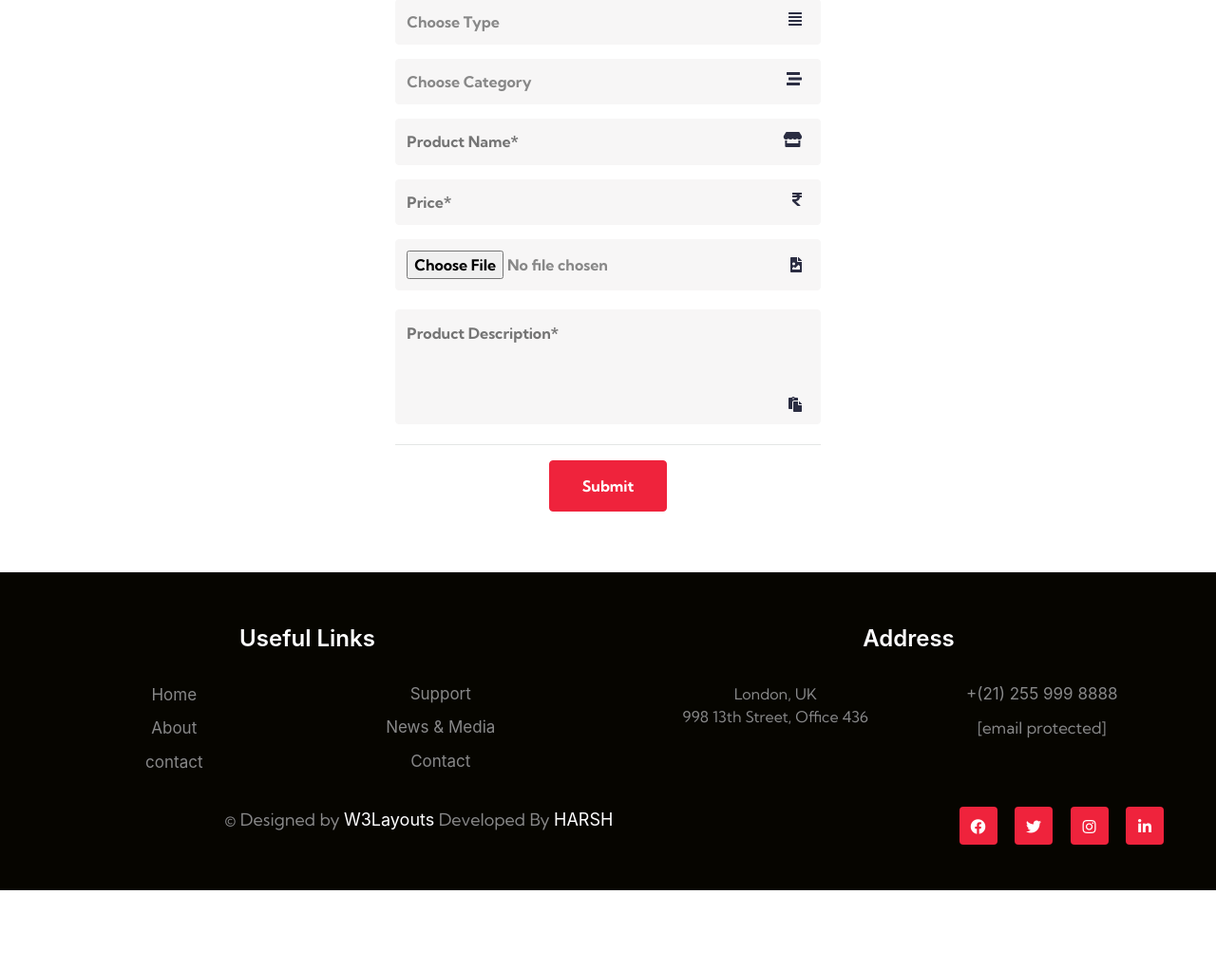
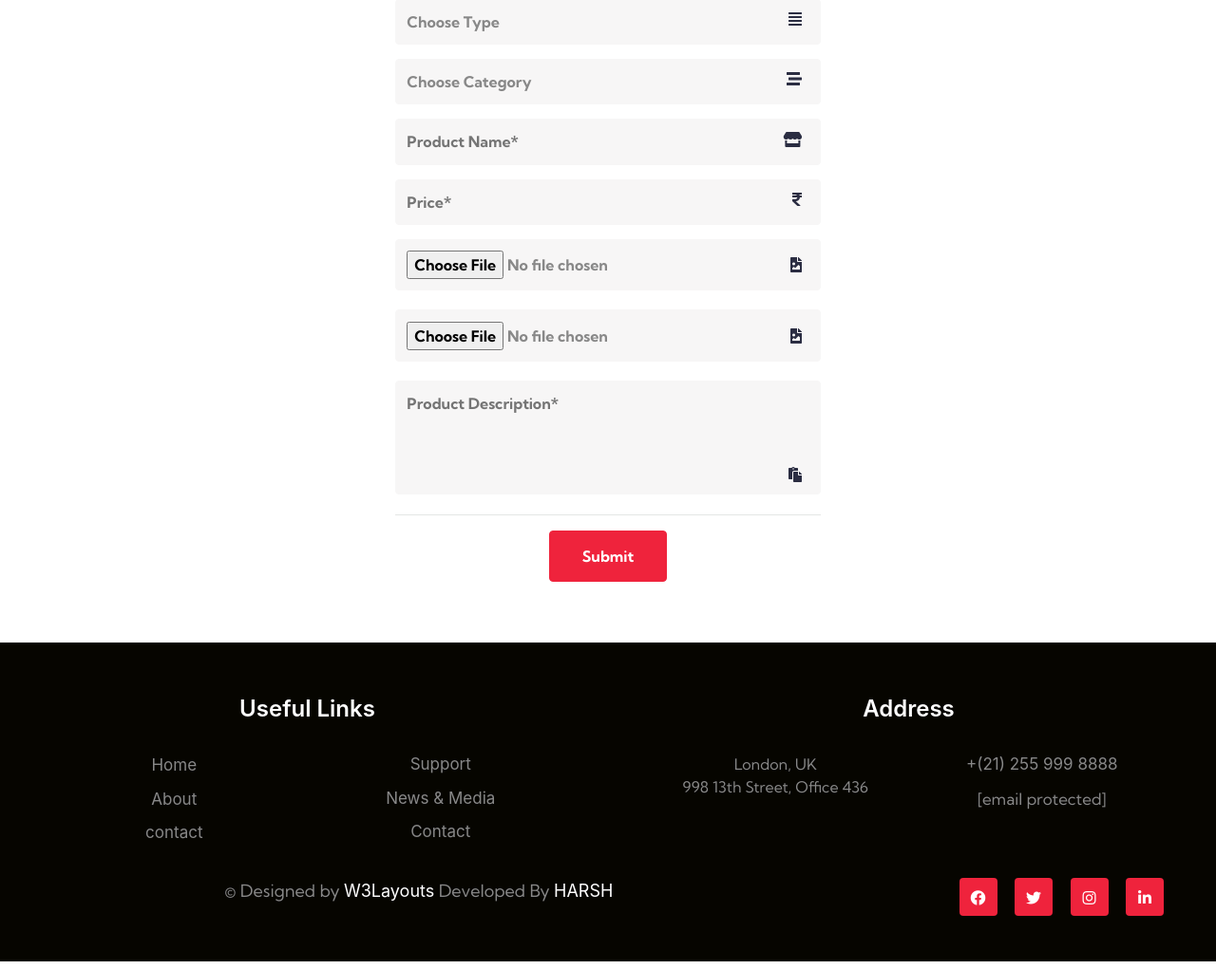
Before and after one commit to Virendrasingh13/rescrapify, a Django app: page /products/sellproduct/ in a window 1280 px wide. Shown: the part 456-1477 px from the top of the page at 95% size. Before the commit the page ends 1394 px from the top, so only its background shows below. Run offline with Django 5.2, Linux system fonts and the light colour scheme; the visitor is signed in with stand-in values (Sample User, id 1); data comes from the database, SQL or seed files in the repository; data that the repository does not hold is empty; some libraries are stand-ins or nearby versions.

Commit message:
Two image for sell product added

```diff
--- a/accounts/views.py
+++ b/accounts/views.py
@@ -353,6 +353,8 @@ def cart(request):
         cart_obj = Cart.objects.filter(is_paid=False,user= request.user).first()
 
         amount = float(cart_obj.get_cart_total() * 100)
+        if amount < 100:
+            amount = 100
         client = razorpay.Client(auth=(settings.RAZOR_PAY_KEY_ID, settings.RAZOR_PAY_KEY_SECRET))
         data = { "amount": amount, "currency": "INR", 'payment_capture': 1}
         payment = payment = client.order.create(data=data)
--- a/products/views.py
+++ b/products/views.py
@@ -13,24 +13,25 @@ def sellProduct(request):
             try:
                 body = request.POST
                 print(body)
-                if 'category_slug' in body and 'item_name' in body and 'price' in body and 'item_image' in request.FILES  and 'description' in body:
+                if 'category_slug' in body and 'item_name' in body and 'price' in body and 'item_image1' in request.FILES and 'item_image2' in request.FILES and 'description' in body:
                     item_name = body['item_name']
                     category_slug = body['category_slug']
                     price = body['price']
-                    item_image = request.FILES.get('item_image')
+                    item_image1 = request.FILES.get('item_image1')
+                    item_image2 = request.FILES.get('item_image2')
+
                     description = body['description']
                     user = request.user
                     print(user)
-                    if item_image.size > 1*1024*1024:
+                    if item_image1.size > 1*1024*1024 or  item_image2.size > 1*1024*1024:
                             raise Exception('Image size should be less than 1MB')
 
                     category_obj = Category.objects.filter(slug=category_slug).first()
                     item_obj,created = Item.objects.get_or_create(item_name= item_name, seller=user, price=price,category_name=category_obj)
                     if created:
                         item_obj.description = description
-                        item_image_obj = Item_image.objects.create(item=item_obj)
-                        item_image_obj.image = item_image
-                        item_image_obj.save()
+                        item_image_obj1 = Item_image.objects.create(item=item_obj,image = item_image1)
+                        item_image_obj2 = Item_image.objects.create(item=item_obj,image = item_image2)
                         item_obj.save()
                         messages.success(request,'Product added for sell successfully.')
                         return redirect('products:sell_product')
--- a/templates/accounts/cart.html
+++ b/templates/accounts/cart.html
@@ -50,7 +50,7 @@
                             </tr>
                         </thead>
                         <tbody>
-                            {% if cart %}
+                            {% if cart.cart_items.count  > 0 %}
                                 {% for cart_item in cart.cart_items.all %}
                                 <tr class="rem2">
                                     <td class="invert">{{ forloop.counter }}</td>
--- a/templates/products/sell_product.html
+++ b/templates/products/sell_product.html
@@ -95,11 +95,21 @@
                 </div>
                 <div class="form-sub-w3">
                     <div class="form-group image-preview-container">
-                        <input type="file" name="item_image" id="image" class="form-control-file" accept="image/*" />
+                        <input type="file" name="item_image1" id="image" class="form-control-file" accept="image/*" />
                         <div class="icon-w3" id="imagespan">
                             <span class="fas fa-file-image" aria-hidden="true"></span>
                         </div>
-                            <img class="image-preview image-box" id="image-preview" src="#" alt="Image Preview" style="display: none;">
+                            {% comment %} <img class="image-preview image-box" id="image-preview" src="#" alt="Image Preview" style="display: none;"> {% endcomment %}
+
+                    </div>
+                </div>
+                <div class="form-sub-w3">
+                    <div class="form-group image-preview-container">
+                        <input type="file" name="item_image2" id="image" class="form-control-file" accept="image/*" />
+                        <div class="icon-w3" id="imagespan">
+                            <span class="fas fa-file-image" aria-hidden="true"></span>
+                        </div>
+                            {% comment %} <img class="image-preview image-box" id="image-preview-1" src="#" alt="Image Preview" style="display: none;"> {% endcomment %}
 
                     </div>
                 </div>
```
Also changed, not shown: templates/home.html (+4 -3 lines), media/images/products/frame1.jpg (added), media/images/products/frame2.jpg (added). Lines whose indentation alone changed are shown as unchanged.
